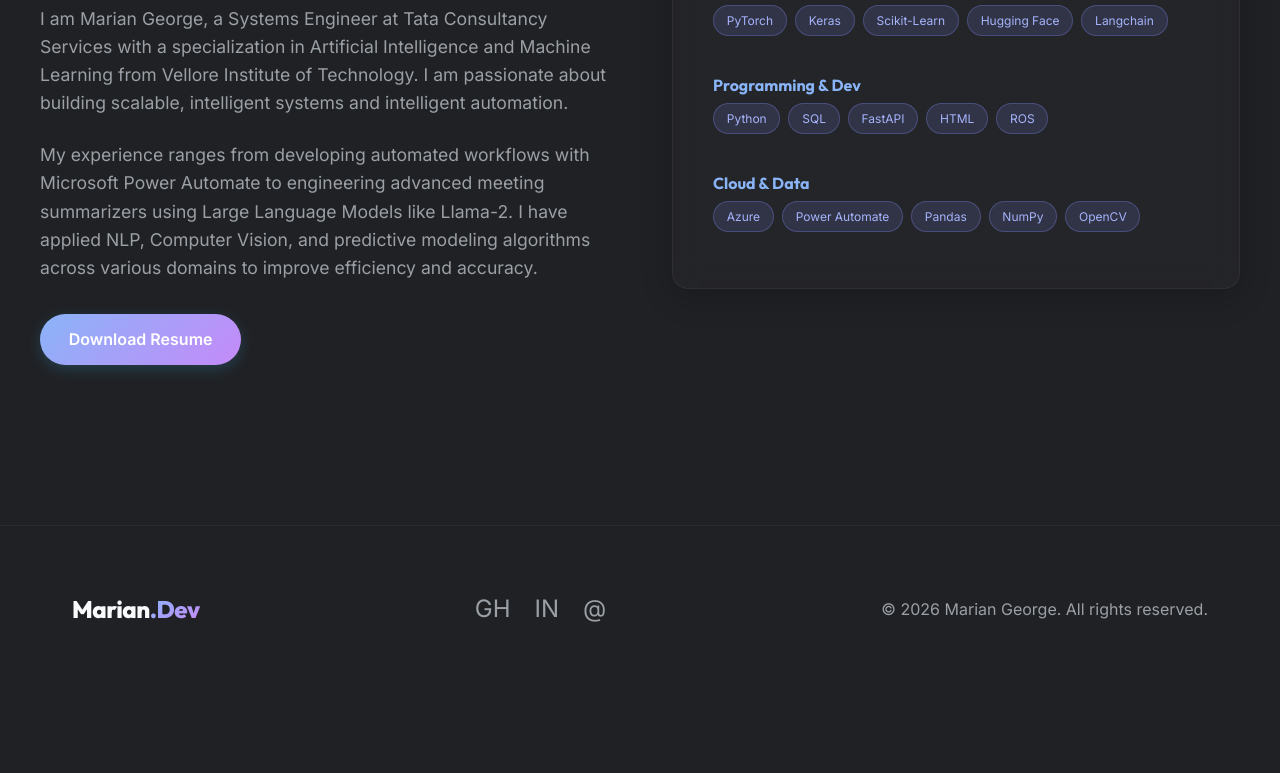
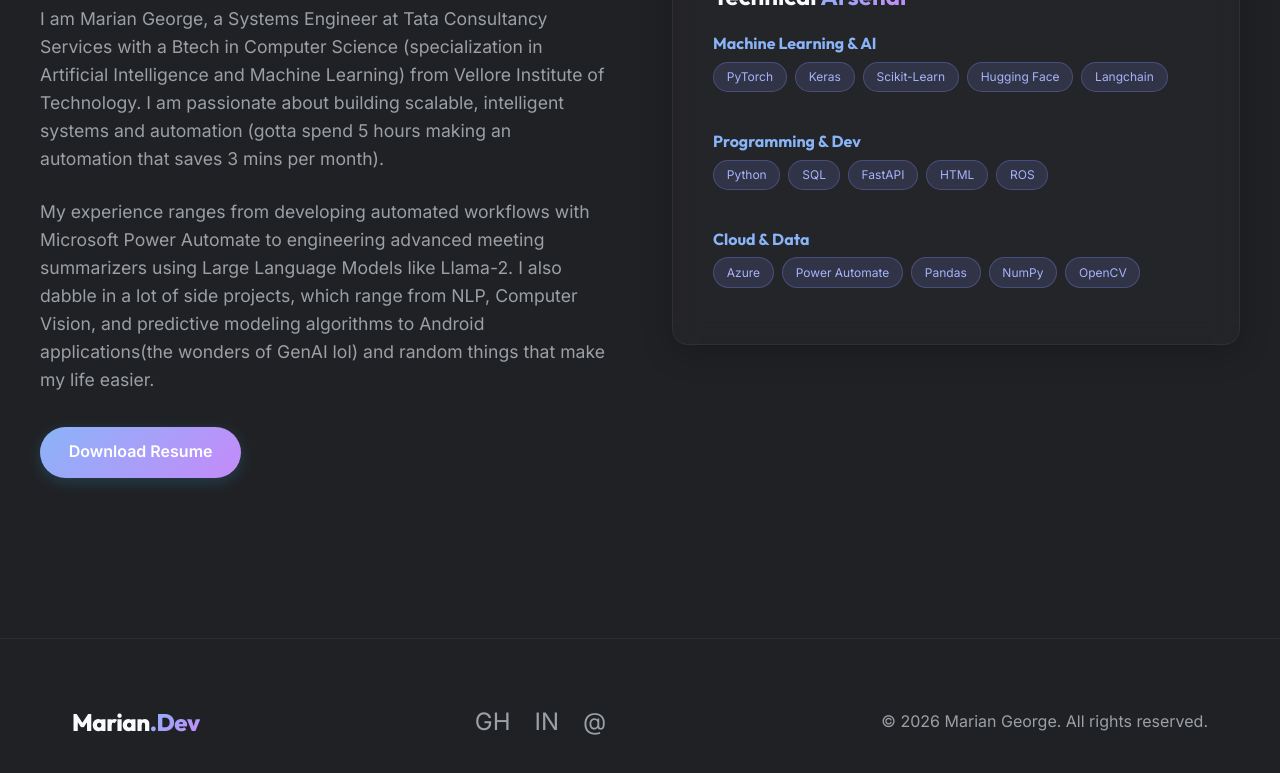
Before and after one commit to ShotgunShinobi/portfolio, a website built with Vite: page about.html in a window 1280 px wide. Shown: the part 408-1181 px from the top of the page. Before the commit the page ends 1069 px from the top, so only its background shows below. Built offline with nearby package versions, Linux system fonts and the light colour scheme; some packages are replaced by stand-ins of ours.

Commit message:
Update about.html

```diff
--- a/about.html
+++ b/about.html
@@ -24,10 +24,10 @@
         <div class="fade-in-up">
            <h1 class="hero-title">My Journey in <span class="text-gradient">Tech & AI</span></h1>
            <p style="color: var(--text-secondary); font-size: 1.1rem; margin-bottom: 1.5rem;">
-             I am Marian George, a Systems Engineer at Tata Consultancy Services with a specialization in Artificial Intelligence and Machine Learning from Vellore Institute of Technology. I am passionate about building scalable, intelligent systems and intelligent automation.
+             I am Marian George, a Systems Engineer at Tata Consultancy Services with a Btech in Computer Science (specialization in Artificial Intelligence and Machine Learning) from Vellore Institute of Technology. I am passionate about building scalable, intelligent systems and automation (gotta spend 5 hours making an automation that saves 3 mins per month).
            </p>
            <p style="color: var(--text-secondary); font-size: 1.1rem; margin-bottom: 2rem;">
-             My experience ranges from developing automated workflows with Microsoft Power Automate to engineering advanced meeting summarizers using Large Language Models like Llama-2. I have applied NLP, Computer Vision, and predictive modeling algorithms across various domains to improve efficiency and accuracy.
+             My experience ranges from developing automated workflows with Microsoft Power Automate to engineering advanced meeting summarizers using Large Language Models like Llama-2. I also dabble in a lot of side projects, which range from NLP, Computer Vision, and predictive modeling algorithms to Android applications(the wonders of GenAI lol) and random things that make my life easier.
            </p>
            <a href="/MarianGeorgeResume.pdf" target="_blank" class="btn btn-primary">Download Resume</a>
         </div>
```
